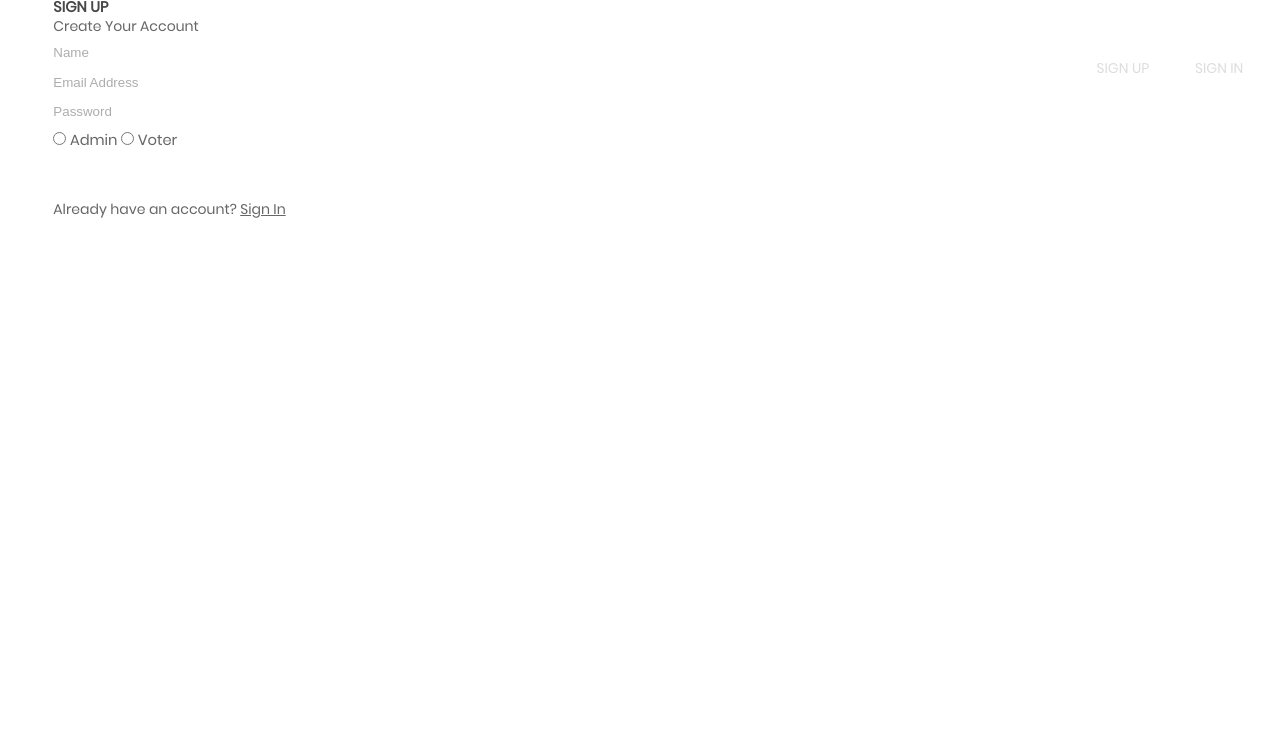
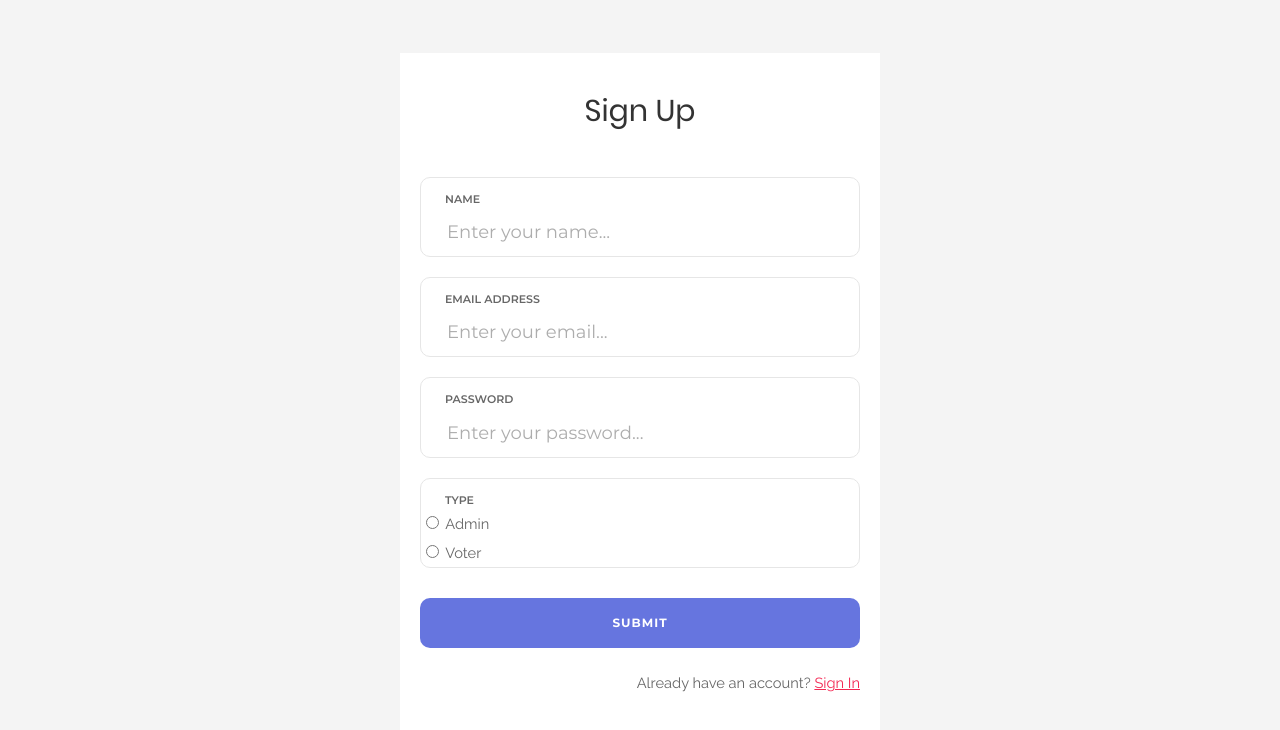
Before and after one commit to reddybhargava/vote-maadi, a React (Create React App) app in the folder client/: page /accounts/signup in a window 1280 px wide. Shown: the top 730 px of the page. Built offline with nearby package versions, Linux system fonts and the light colour scheme.

Commit message:
cleaner ui

```diff
--- a/client/src/App.js
+++ b/client/src/App.js
@@ -36,8 +36,7 @@ class App extends Component {
 		<Router>
 			<Fragment>
 				<Fragment>
-					<Navbar app={this.state} />
-					<Route exact path="/" component={Landing} />
+					<Route exact path="/" component={ () => <Landing app={this.state} />}/>
 				</Fragment>
 				<section className="container" style={styles}>
 					<Switch>
@@ -60,8 +59,9 @@ const styles = {
 	// paddingBottom: 0,
 	// paddingLeft: 0,
 	// paddingRight: 0,
-	// marginLeft: 0,
-	// marginRight: 0
+	marginLeft: 0,
+	marginRight: 0,
+	width: '100%'
 }
 
 export default App;
--- a/client/src/components/auth/SignIn.js
+++ b/client/src/components/auth/SignIn.js
@@ -46,11 +46,9 @@ class SignIn extends Component {
 
     return (
       <Fragment>
-        <div className="container-contact100">
-          <div className="wrap-contact100">
-            <form className="contact100-form validate-form">
-              <span className="contact100-form-title">Sign In</span>
-
+        <div className="container-contact100" style={styles}>
+          <div className="wrap-contact100" style={styles2}>
+              <span className="contact100-form-title" style={{paddingTop : 10}}>Sign In</span>
               <div className="wrap-input100 validate-input">
                 <label className="label-input100">
                   Email Address
@@ -92,9 +90,6 @@ class SignIn extends Component {
                   Submit
                 </button>
               </div>
-            </form>
-
-            <div className="contact100-more flex-col-c-m" > </div>
           </div>
         </div>
       </Fragment>
@@ -102,4 +97,20 @@ class SignIn extends Component {
   }
 }
 
+const styles = {
+  backgroundColor : '#f4f4f4',
+  paddingLeft : 400,
+  paddingRight : 400,
+  width : '100%'
+}
+
+const styles2 = {
+  backgroundColor : 'white',
+  paddingLeft : 20,
+  paddingRight : 20,
+  paddingBottom : 20,
+  paddingTop : 30,
+  width : '100%'
+}
+
 export default SignIn;
--- a/client/src/components/auth/SignUp.js
+++ b/client/src/components/auth/SignUp.js
@@ -1,6 +1,7 @@
 import React, { Fragment, useState, Component } from "react";
 import { Link, Redirect } from "react-router-dom";
 import axios from "axios";
+import "../../form_templates/css/main.css";
 
 export class SignUp extends Component {
   state = {
@@ -47,43 +48,59 @@ export class SignUp extends Component {
     }
     return (
       <Fragment>
-        <h1 className="large text-primary">Sign Up</h1>
-        <p className="lead">Create Your Account</p>
-        <form className="form" onSubmit={this.onSubmit}>
-          <div className="form-group">
+        <div className="container-contact100" style={styles}>
+          <div className="wrap-contact100" style={styles2}>
+              <span className="contact100-form-title" style={{paddingTop : 10}}>Sign Up</span>
+
+              <div className="wrap-input100 validate-input">
+                <label className="label-input100">Name</label>
                 <input
+                  id="name"
+                  className="input100"
                   type="text"
-              placeholder="Name"
+                  placeholder="Enter your name..."
                   name="name"
                   value={this.state.name}
                   onChange={this.onChange}
                   required
                 />
+                <span className="focus-input100"></span>
               </div>
-          <div className="form-group">
+
+              <div className="wrap-input100 validate-input">
+                <label className="label-input100">Email Address</label>
                 <input
+                  id="email"
+                  className="input100"
                   type="email"
-              placeholder="Email Address"
+                  placeholder="Enter your email..."
                   name="email"
                   value={this.state.email}
                   onChange={this.onChange}
                   onBlur={this.checkUser}
                   required
                 />
+                <span className="focus-input100"></span>
               </div>
-          <div className="form-group">
+
+              <div className="wrap-input100 validate-input">
+                <label className="label-input100">Password</label>
                 <input
+                  id="name"
                   type="password"
-              placeholder="Password"
+                  placeholder="Enter your password..."
+                  className="input100"
                   name="password"
                   minLength="8"
                   value={this.state.password}
                   onChange={this.onChange}
                   required
                 />
+                <span className="focus-input100"></span>
               </div>
 
-          <div className="form-group">
+              <div className="wrap-input100 validate-input">
+                <label className="label-input100">Type</label>
                 <input
                   type="radio"
                   name="type"
@@ -91,6 +108,7 @@ export class SignUp extends Component {
                   onChange={this.onChange}
                 />
                 <span className="lead"> Admin </span>
+                <br />
                 <input
                   type="radio"
                   name="type"
@@ -98,19 +116,42 @@ export class SignUp extends Component {
                   onChange={this.onChange}
                 />
                 <span className="lead"> Voter </span>
+                <span className="focus-input100"></span>
               </div>
-          <div>
-            <button className="btn btn-primary" onClick={this.onSubmit}>
-              Sign Up
+
+              <div className="container-contact100-form-btn">
+                <button className="contact100-form-btn" onClick={this.onSubmit}>
+                  Submit
                 </button>
               </div>
-        </form>
-        <p className="my-1">
-          Already have an account? <Link to="/accounts/signin"> Sign In </Link>
+
+            <div className="contact100-more flex-col-c-m"> </div>
+
+            <p className="my-1" style={{paddingTop : 20}}>
+              Already have an account?{" "}
+              <Link to="/accounts/signin"> Sign In </Link>
             </p>
+          </div>
+        </div>
       </Fragment>
     );
   }
 }
 
+const styles = {
+  backgroundColor : '#f4f4f4',
+  paddingLeft : 400,
+  paddingRight : 400,
+  width : '100%'
+}
+
+const styles2 = {
+  backgroundColor : 'white',
+  paddingLeft : 20,
+  paddingRight : 20,
+  paddingBottom : 20,
+  paddingTop : 30,
+  width : '100%'
+}
+
 export default SignUp;
--- a/client/src/components/layout/Landing.js
+++ b/client/src/components/layout/Landing.js
@@ -1,12 +1,16 @@
 import React, { Component } from 'react';
 import { Link } from 'react-router-dom';
 import '../../templates/css/main.css'
+import Navbar from './Navbar'
 
 
 export class Landing extends Component {
     render() {
         return (
 			<div className="landing">
+
+				<Navbar app={this.props.app} />
+
 
 				<section id="banner">
 					<h2>Vote Maadi</h2>
--- a/client/src/components/pages/AddElection.js
+++ b/client/src/components/pages/AddElection.js
@@ -39,11 +39,7 @@ export class AddElection extends Component {
     console.log(body);
 
     try {
-      const res = await axios.post(
-        "/api/elections",
-        body,
-        config
-      );
+      const res = await axios.post("/api/elections", body, config);
       console.log(res);
       console.log(res.data._id);
       this.setState({ electionId: res.data._id });
@@ -56,7 +52,6 @@ export class AddElection extends Component {
   // File content to be displayed after
   // file upload is complete
   fileData = () => {
-
     if (this.state.selectedFile) {
       return (
         <div>
@@ -95,31 +90,44 @@ export class AddElection extends Component {
     }
     return (
       <Fragment>
-        <h1 className="large text-primary">Election Details</h1>
-        <p className="lead">Host your own Election</p>
-        <form className="form">
-          <div className="form-group">
+        <div className="container-contact100" style={styles}>
+          <div className="wrap-contact100" style={styles2}>
+              <span className="contact100-form-title" style={{paddingTop : 20}}>Election Details</span>
+
+              <div className="wrap-input100 validate-input">
+                <label className="label-input100">Name</label>
                 <input
+                  id="name"
+                  className="input100"
                   type="text"
-              placeholder="Name"
+                  placeholder="Enter the election name..."
                   name="name"
                   value={this.state.name}
                   onChange={this.onChange}
                   required
                 />
+                <span className="focus-input100"></span>
               </div>
-          <div className="form-group">
+
+              <div className="wrap-input100 validate-input">
+                <label className="label-input100">Description</label>
                 <input
-              type="description"
-              placeholder="Description"
+                  id="description"
+                  className="input100"
+                  type="text"
+                  placeholder="Enter election description..."
                   name="description"
                   value={this.state.description}
                   onChange={this.onChange}
                   required
                 />
+                <span className="focus-input100"></span>
               </div>
-          <div className="form-group">
+
+              <div className="wrap-input100 validate-input">
+                <label className="label-input100">Start Date</label>
                 <input
+                  className="input100"
                   type="datetime-local"
                   placeholder="Start Time"
                   name="startTime"
@@ -129,8 +137,10 @@ export class AddElection extends Component {
                 />
               </div>
 
-          <div className="form-group">
+              <div className="wrap-input100 validate-input">
+                <label className="label-input100">End Date</label>
                 <input
+                  className="input100"
                   type="datetime-local"
                   placeholder="End Time"
                   name="endTime"
@@ -139,21 +149,44 @@ export class AddElection extends Component {
                   required
                 />
               </div>
-        </form>
-
-        <div className="form-group">
-          <input type="file" className="img" onChange={this.onFileChange} />
+              <div className="wrap-input100 validate-input">
+                <label className="label-input100">Election Image</label>
+                <input
+                  className="input100"
+                  type="file"
+                  className="img"
+                  onChange={this.onFileChange}
+                />
               </div>
-
-        <div>
-          <button className="btn btn-primary" onClick={this.onSubmit}>
+            <div className="container-contact100-form-btn">
+                  <button
+                    className="contact100-form-btn"
+                    onClick={this.onSubmit}
+                  >
                     Next
                   </button>
                 </div>
-
+          </div>
+        </div>
       </Fragment>
     );
   }
 }
 
+const styles = {
+  backgroundColor : '#f4f4f4',
+  paddingLeft : 400,
+  paddingRight : 400,
+  width : '100%'
+}
+
+const styles2 = {
+  backgroundColor : 'white',
+  paddingLeft : 20,
+  paddingRight : 20,
+  paddingBottom : 20,
+  paddingTop : 30,
+  width : '100%'
+}
+
 export default AddElection;
--- a/client/src/form_templates/css/main.css
+++ b/client/src/form_templates/css/main.css
@@ -34,60 +34,6 @@
 @font-face {
   font-family: Montserrat-Regular;
   src: url('../fonts/montserrat/Montserrat-Regular.ttf');
-}
-
-
-/*//////////////////////////////////////////////////////////////////
-[ RESTYLE TAG ]*/
-
-* {
-	margin: 0px;
-	padding: 0px;
-	box-sizing: border-box;
-}
-
-body, html {
-	height: 100%;
-	font-family: Poppins-Regular, sans-serif;
-}
-
-/*---------------------------------------------*/
-a {
-	font-family: Poppins-Regular;
-	font-size: 14px;
-	line-height: 1.7;
-	color: #666666;
-	margin: 0px;
-	transition: all 0.4s;
-	-webkit-transition: all 0.4s;
-  -o-transition: all 0.4s;
-  -moz-transition: all 0.4s;
-}
-
-a:focus {
-	outline: none !important;
-}
-
-a:hover {
-	text-decoration: none;
-}
-
-/*---------------------------------------------*/
-h1,h2,h3,h4,h5,h6 {
-	margin: 0px;
-}
-
-p {
-	font-family: Poppins-Regular;
-	font-size: 14px;
-	line-height: 1.7;
-	color: #666666;
-	margin: 0px;
-}
-
-ul, li {
-	margin: 0px;
-	list-style-type: none;
 }
 
 
@@ -147,43 +93,6 @@ iframe {
 	border: none !important;
 }
 
-/*//////////////////////////////////////////////////////////////////
-[ utility ]*/
-
-/*==================================================================
-[ Text ]*/
-.txt1 {
-  font-family: Poppins-Regular;
-  font-size: 18px;
-  line-height: 1.2;
-  color: #fff;
-}
-
-.txt2 {
-  font-family: Poppins-Regular;
-  font-size: 15px;
-  line-height: 1.6;
-  color: #999999;
-}
-
-.txt3 {
-  font-family: Poppins-Regular;
-  font-size: 15px;
-  line-height: 1.6;
-  color: #00ad5f;
-}
-
-/*==================================================================
-[ Size ]*/
-.size1 {
-  width: 355px;
-  max-width: 100%;
-}
-
-.size2 {
-  width: calc(100% - 43px);
-}
-
 /*==================================================================
 [ Background ]*/
 .bg1 {background: #3b5998;}
@@ -226,7 +135,7 @@ iframe {
 
 /*==================================================================
 [ Contact more ]*/
-.contact100-more {
+/* .contact100-more {
   width: calc(100% - 560px);
   background-repeat: no-repeat;
   background-size: cover;
@@ -247,19 +156,9 @@ iframe {
   top: 0;
   left: 0;
   background: rgba(0,0,0,0.1);
-}
+} */
 
 
-
-/*==================================================================
-[ Form ]*/
-
-.contact100-form {
-  width: 560px;
-  min-height: 100vh;
-  display: block;
-  padding: 110px 55px 55px 55px;
-}
 
 .contact100-form-title {
   width: 100%;
@@ -441,214 +340,3 @@ textarea.input100 {
     padding: 110px 15px 55px 15px;
   }
 }
-
-
-/*------------------------------------------------------------------
-[ Alert validate ]*/
-
-.validate-input {
-  position: relative;
-}
-
-.alert-validate::before {
-  content: attr(data-validate);
-  position: absolute;
-  max-width: 70%;
-  background-color: #fff;
-  border: 1px solid #c80000;
-  border-radius: 2px;
-  padding: 4px 25px 4px 10px;
-  top: 50%;
-  -webkit-transform: translateY(-50%);
-  -moz-transform: translateY(-50%);
-  -ms-transform: translateY(-50%);
-  -o-transform: translateY(-50%);
-  transform: translateY(-50%);
-  right: 2px;
-  pointer-events: none;
-
-  font-family: Poppins-Regular;
-  color: #c80000;
-  font-size: 13px;
-  line-height: 1.4;
-  text-align: left;
-
-  visibility: hidden;
-  opacity: 0;
-
-  -webkit-transition: opacity 0.4s;
-  -o-transition: opacity 0.4s;
-  -moz-transition: opacity 0.4s;
-  transition: opacity 0.4s;
-}
-
-.alert-validate::after {
-  content: "\f12a";
-  font-family: FontAwesome;
-  display: block;
-  position: absolute;
-  color: #c80000;
-  font-size: 16px;
-  top: 50%;
-  -webkit-transform: translateY(-50%);
-  -moz-transform: translateY(-50%);
-  -ms-transform: translateY(-50%);
-  -o-transform: translateY(-50%);
-  transform: translateY(-50%);
-  right: 8px;
-}
-
-.alert-validate:hover:before {
-  visibility: visible;
-  opacity: 1;
-}
-
-@media (max-width: 992px) {
-  .alert-validate::before {
-    visibility: visible;
-    opacity: 1;
-  }
-}
-
-
-
-/*==================================================================
-[ Social ]*/
-.contact100-form-social {
-  padding-top: 100px;
-}
-
-.contact100-form-social-item {
-  width: 36px;
-  height: 36px;
-  font-size: 18px;
-  color: #fff;
-  border-radius: 50%;
-}
-
-.contact100-form-social-item:hover {
-  background: #404b46;
-  color: #fff;
-}
-
-
-/*//////////////////////////////////////////////////////////////////
-[ Restyle Select2 ]*/
-
-.select2-container {
-  display: block;
-  max-width: 100% !important;
-  width: auto !important;
-}
-
-.select2-container .select2-selection--single {
-  display: -webkit-box;
-  display: -webkit-flex;
-  display: -moz-box;
-  display: -ms-flexbox;
-  display: flex;
-  align-items: center;
-  background-color: transparent;
-  border: none;
-  height: 48px;
-  outline: none;
-  position: relative;
-}
-
-/*------------------------------------------------------------------
-[ in select ]*/
-.select2-container .select2-selection--single .select2-selection__rendered {
-  font-family: Montserrat-Regular;
-  font-size: 18px;
-  color: #404b46;
-  line-height: 1.2;
-  padding-left: 26px;
-  background-color: transparent;
-}
-
-.select2-container--default .select2-selection--single .select2-selection__arrow {
-  width: 20px;
-  height: 100%;
-  top: 45%;
-  transform: translateY(-50%);
-  right: 19px;
-  display: -webkit-box;
-  display: -webkit-flex;
-  display: -moz-box;
-  display: -ms-flexbox;
-  display: flex;
-  align-items: center;
-  justify-content: center;
-}
-
-
-.select2-container--default .select2-selection--single .select2-selection__arrow b {
-  border-top-color: #404b46;
-}
-
-.select2-container--default.select2-container--open .select2-selection--single .select2-selection__arrow b {
-  border-bottom-color: #404b46;
-}
-
-
-
-/*------------------------------------------------------------------
-[ Dropdown option ]*/
-.select2-container--open .select2-dropdown {
-  z-index: 1251;
-  width: calc(100% + 2px);
-  border: 0px solid transparent;
-  border-radius: 10px;
-  overflow: hidden;
-  background-color: white;
-  left: -2px;
-
-  box-shadow: 0 3px 10px 0px rgba(0, 0, 0, 0.2);
-  -moz-box-shadow: 0 3px 10px 0px rgba(0, 0, 0, 0.2);
-  -webkit-box-shadow: 0 3px 10px 0px rgba(0, 0, 0, 0.2);
-  -o-box-shadow: 0 3px 10px 0px rgba(0, 0, 0, 0.2);
-  -ms-box-shadow: 0 3px 10px 0px rgba(0, 0, 0, 0.2);
-}
-
-.select2-dropdown--above {top: -34px;}
-.select2-dropdown--below {top: 2px;}
-
-.select2-container .select2-results__option[aria-selected] {
-  padding-top: 14px;
-  padding-bottom: 14px;
-  padding-left: 26px;
-}
-
-.select2-container .select2-results__option[aria-selected="true"] {
-  background: #6675df;
-  color: white;
-}
-
-.select2-container .select2-results__option--highlighted[aria-selected] {
-  background: #6675df;
-  color: white;
-}
-
-.select2-results__options {
-  font-family: Montserrat-Regular;
-  font-size: 18px;
-  color: #404b46;
-  line-height: 1.2;
-}
-
-.select2-search--dropdown .select2-search__field {
-  border: 1px solid #aaa;
-  outline: none;
-  font-family: Montserrat-Regular;
-  font-size: 18px;
-  color: #404b46;
-  line-height: 1.2;
-}
-
-.wrap-input100 .dropDownSelect2 .select2-container--open {
-  width: 100% !important;
-}
-
-.wrap-input100 .dropDownSelect2 .select2-dropdown {
-  width: calc(100% + 2px) !important;
-}
--- a/client/src/templates/css/main.css
+++ b/client/src/templates/css/main.css
@@ -762,6 +762,7 @@
 			ul.icons li {
 				display: inline-block;
 				padding: 0 1em 0 0;
+				color: #f32853;
 			}
 
 				ul.icons li:last-child {
```
Lines whose indentation alone changed are shown as unchanged.
